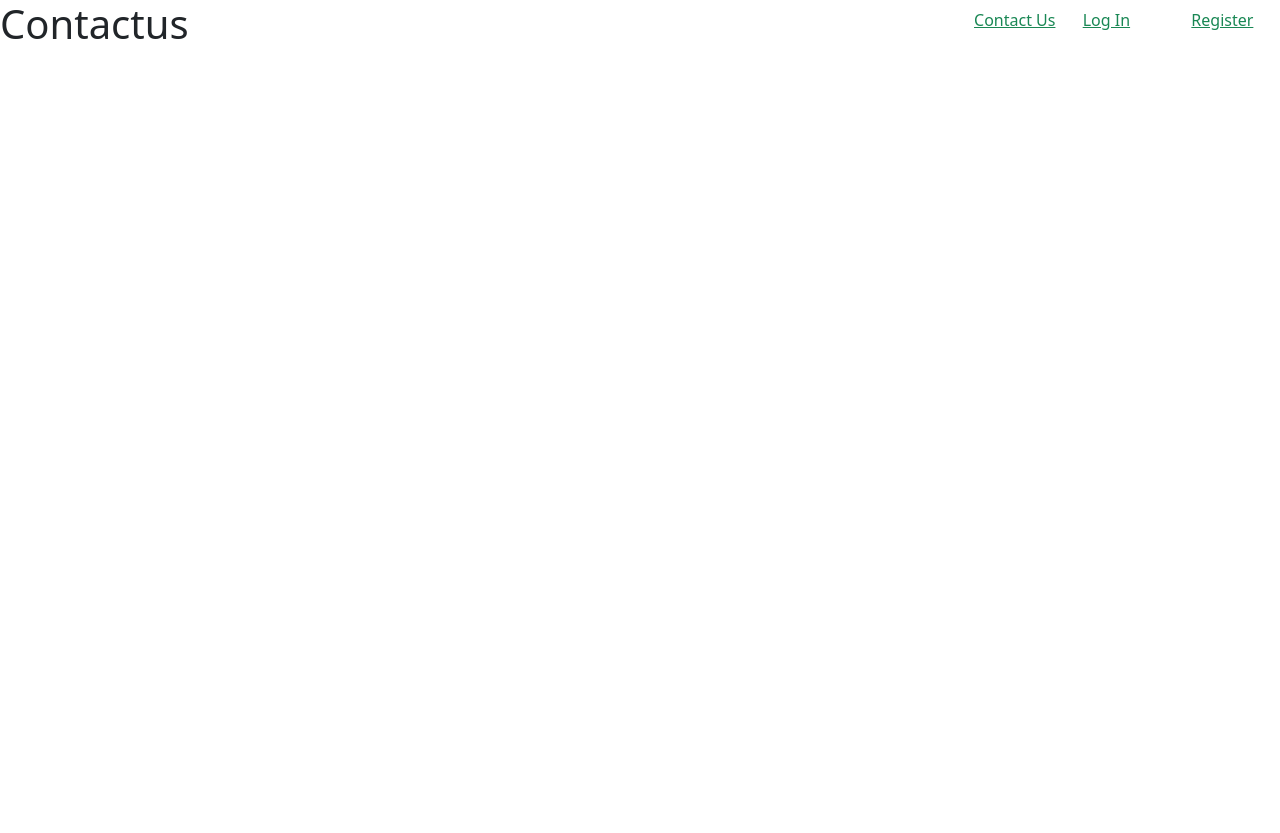
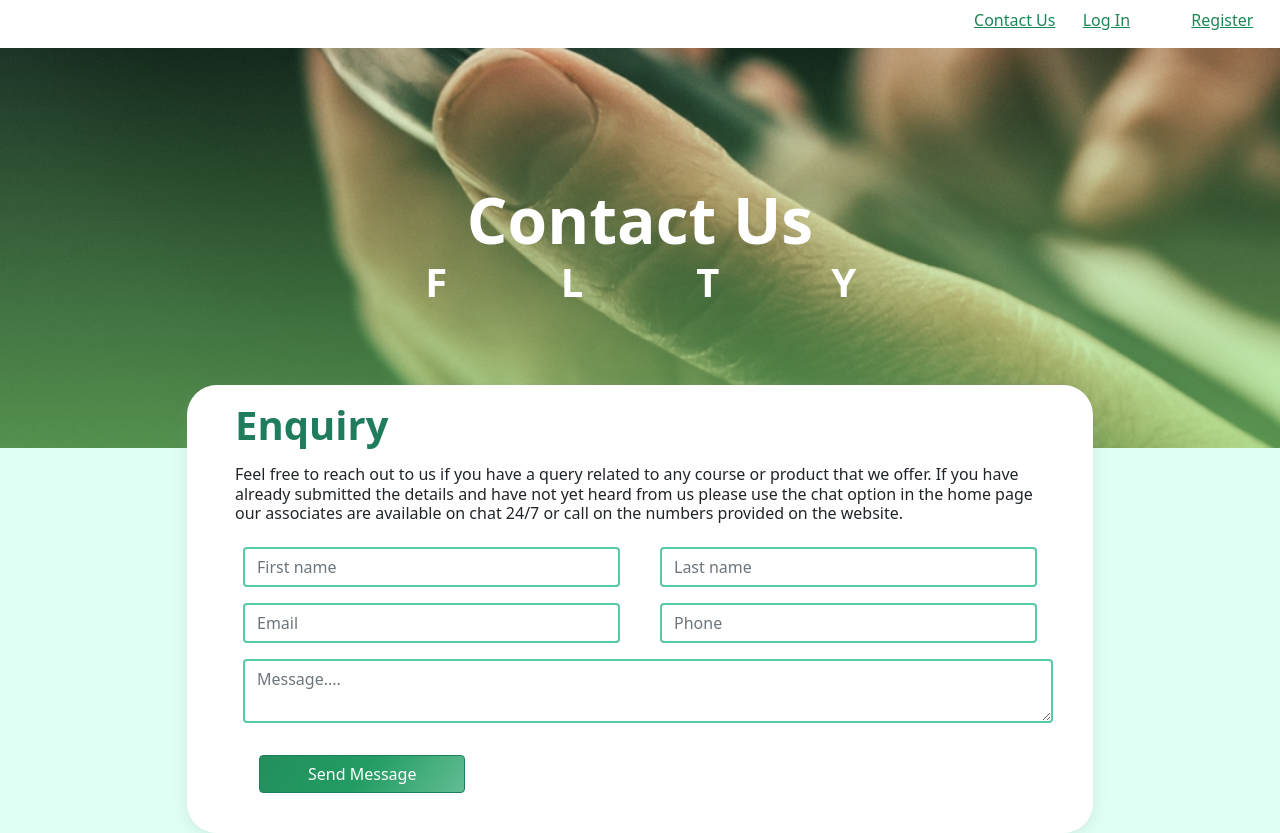
Before and after one commit to cvasingh/loginAndRegisterPage, a React (Create React App) app: page /contactus in a window 1280 px wide. Before the commit the page ends 800 px from the top, so only its background shows below. Built offline with nearby package versions, Linux system fonts and the light colour scheme.

Commit message:
add contact us page

```diff
--- a/src/App.css
+++ b/src/App.css
@@ -9,8 +9,9 @@
     margin: 80px auto;
     border-radius: 35px;
 }
-
-
+.check{
+color:rgba(138, 158, 147, 0.205)
+}
 /* over write on bootstrap */
 a {
     color: #198754;
--- a/src/components/Contactus.js
+++ b/src/components/Contactus.js
@@ -1,5 +1,85 @@
 import React from 'react';
+import contactimg from './img/contact.png'
 
 export default function Contactus() {
-  return <div><h1>Contactus</h1></div>;
+    return (
+        <div className='bg-ska-primary-light' style={{ height: '100%' }}>
+            <div className='row align-items-center justify-content-center mt-5'
+                style={{
+                    height: '50vh',
+                    background: `linear-gradient( 180deg,rgba(30, 255, 10, 0.055),rgba(134, 243, 112, 0.514)), url(${contactimg}), no-repeat, 30%, 50%`,
+                    backgroundSize: 'cover'
+                }}>
+                <div className='col-md-5 col-sm-6'>
+                    <div className='display-3 fw-bolder text-center text-white'>
+                        Contact Us</div>
+                    <div className='row justify-content-center'>
+                        <div className='col h1 fw-bolder text-center text-white'>
+                            F
+                        </div>
+                        <div className='col h1 fw-bolder text-center text-white'>
+                            L
+                        </div>
+                        <div className='col h1 fw-bolder text-center text-white'>
+                            T
+                        </div>
+                        <div className='col h1 fw-bolder text-center text-white'>
+                            Y
+                        </div>
+                    </div>
+                </div>
+            </div>
+            <div style={{
+                marginTop: '-3%',
+            }}>
+                <div className='row justify-content-center px-5'>
+                    <div className='col-md-9 col-sm-11 px-5 py-3 bg-white'
+                        style={{
+                            marginTop: '-2%',
+                            borderRadius: '30px',
+                            boxShadow: '0 3px 15px rgba(138, 158, 147, 0.205)'
+                        }}>
+                        <div className='h1 fw-bolder text-ska-primary-dark'>
+                            Enquiry
+                        </div>
+                        <div className='h6 my-3 text-dark'>
+                            Feel free to reach out to us if you have a query related to any
+                            course or product that we offer. If you have already submitted the
+                            details and have not yet heard from us please use the chat option in
+                            the home page our associates are available on chat 24/7 or call on the
+                            numbers provided on the website.
+                        </div>
+                        <form className=''>
+                            <div className="row">
+                                <div className="col-md m-2">
+                                    <input type="text" placeholder="First name" aria-label="First name"
+                                        className="form-control border-ska-primary border-2" />
+                                </div>
+                                <div className="col-md m-2">
+                                    <input type="text" placeholder="Last name" aria-label="Last name"
+                                        className="form-control border-ska-primary border-2" />
+                                </div>
+                            </div>
+                            <div className="row">
+                                <div className="col-md m-2">
+                                    <input type="email" placeholder="Email" aria-label="Email"
+                                        className="form-control border-ska-primary border-2" />
+                                </div>
+                                <div className="col-md m-2">
+                                    <input type="tel" type="tel" pattern="[5-9]{1}[0-9]{9}" placeholder="Phone" aria-label="Phone"
+                                        className="form-control border-ska-primary border-2" />
+                                </div>
+                            </div>
+                            <div className='row'>
+                                <div class=" m-2">
+                                    <textarea class="form-control border-ska-primary border-2"
+                                        placeholder="Message...." rows="2.5"></textarea>
+                                </div>
+                            </div>
+                            <button type="submit" class="m-4 px-5 btn btn-ska-primary-dark ">Send Message</button>
+                        </form>
+                    </div>
+                </div>
+            </div>
+        </div>);
 }
--- a/src/components/Login.js
+++ b/src/components/Login.js
@@ -1,7 +1,5 @@
 import React, { useState } from 'react';
 import { Link } from 'react-router-dom';
-
-
 
 export default function Login() {
     const primary = '#207d5c';
--- a/src/components/Loginmodule.js
+++ b/src/components/Loginmodule.js
@@ -55,7 +55,7 @@ export default function Loginmodule(props) {
             </div>
           </div>
 
-          {(props.id=='#login')?<Login/>:<Register/>}
+          {(props.id == '#login') ? <Login /> : <Register />}
 
           <Copyright />
         </div>
--- a/src/components/Register.js
+++ b/src/components/Register.js
@@ -1,5 +1,5 @@
 import React, { useState } from 'react';
-import {Link} from 'react-router-dom';
+import { Link } from 'react-router-dom';
 
 
 export default function Register() {
```
Also changed, not shown: src/components/img/contact.png (added).
